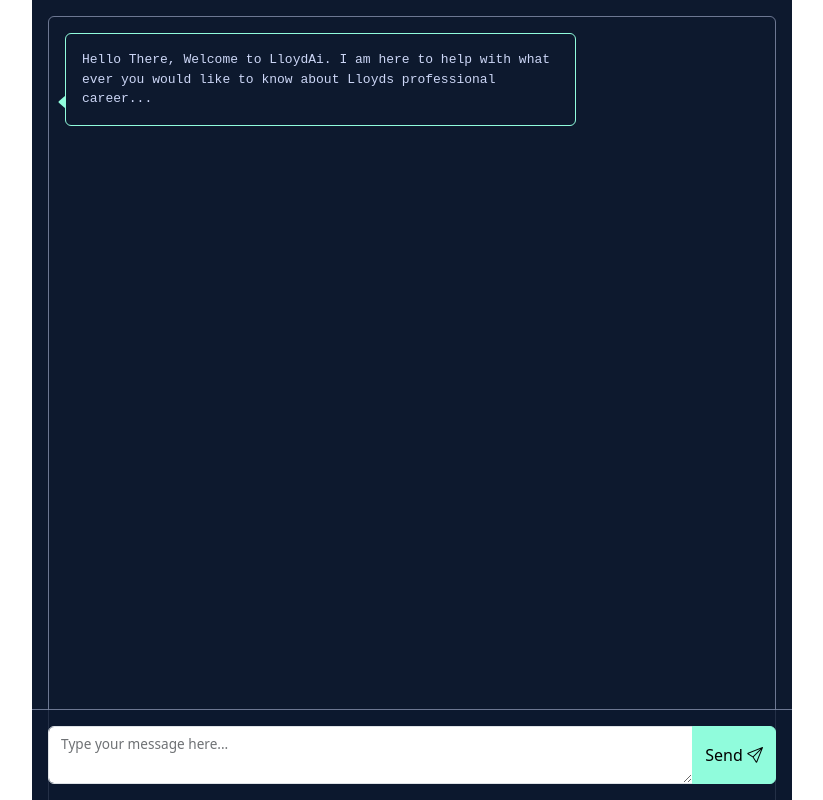
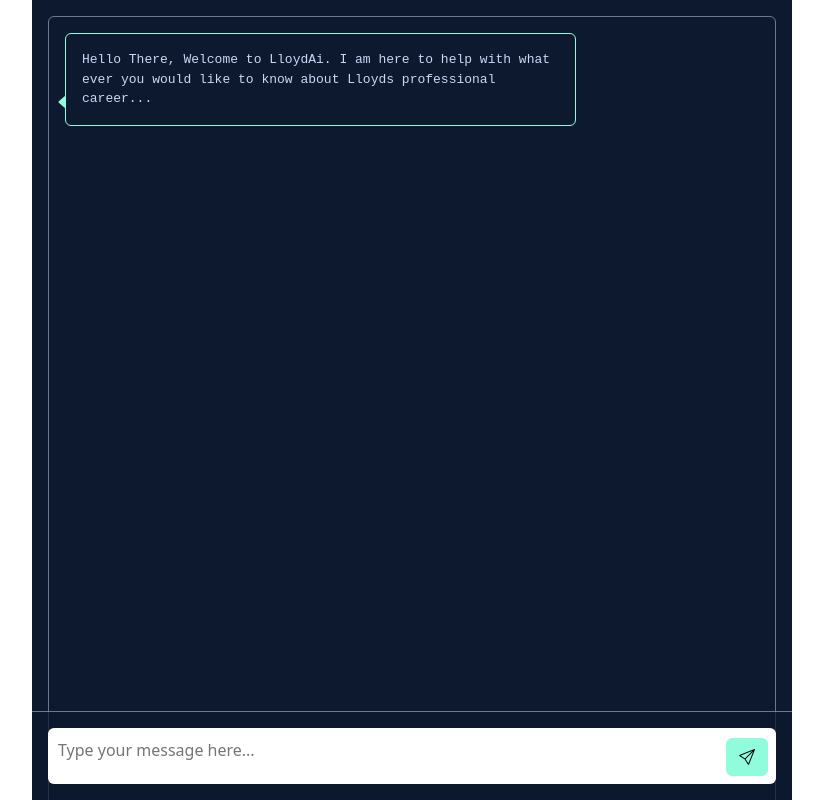
Before and after one commit to LloydTea/Lloyd-AI-Frontend, a React (Vite) app: page / in a window 1280 px wide. Shown: the whole page, without its empty margins (228-1051 px from the left). Built offline with nearby package versions, Linux system fonts and the light colour scheme; a web font is replaced by a local one.

Commit message:
Chatbot Optimization

```diff
--- a/src/Message.tsx
+++ b/src/Message.tsx
@@ -17,18 +17,28 @@
 
   const [sendersMessage, setSendersMessage] = React.useState<messageText>({ message: ''});
   const [childElements, setChildElements] = useState<JSX.Element[]>([]);
+  const [textareaHeight, setTextareaHeight] = useState('40px');
   const parentRef = useRef<HTMLDivElement>(null);
 
   function handleInputChange(event: React.ChangeEvent<HTMLTextAreaElement>) {
     setSendersMessage({ message: event.target.value });
+    const textarea = event.target;
+    textarea.style.height = '40px';
+    textarea.style.height = `${textarea.scrollHeight}px`;
   }
+
 
   function handleKeyPress(event:  React.KeyboardEvent<HTMLTextAreaElement>){
     if (event.key === 'Enter') {
+      event.preventDefault();
+        if (sendersMessage.message !== "") {
           setSendersMessage({ message: event.currentTarget.value });
           displayMesssage(sendersMessage.message, false);
           sendToAI(sendersMessage.message)
+        }
+
         setSendersMessage({ message: "" });
+        setTextareaHeight('40px');
     }
   }
   useEffect(() => {
@@ -45,8 +55,10 @@
         console.log(sendersMessage)
         displayMesssage(sendersMessage.message, false);
         setSendersMessage({ message: "" });
+        setTextareaHeight('40px');
     }
   }
+
   function sendToAI(message: string){
     const messageText: messageText = {
         message: message,
@@ -97,12 +109,14 @@
                             {childElements.map((childElement) => childElement)}
                         </div>
                         <div className="position-absolute bottom-0 w-100 bg-secondary bg-opacity-75">
-                            <InputGroup className="p-3 border-top border-light border-opacity-50">
-                                <FloatingLabel controlId="message" label="Type your message here...">
-                                    <Form.Control as="textarea"  name="message" value={sendersMessage.message} onChange={handleInputChange} onKeyDown={handleKeyPress}></Form.Control>
-                                </FloatingLabel>
-                                <Button variant="primary" onClick={buttonClicked}> Send <i className="bi bi-send"></i></Button>
-                            </InputGroup>
+                            <div className="p-3 border-top border-light border-opacity-50">
+                              <div className='d-flex p-2 bg-white rounded'>
+                                <textarea  className='text_input flex-fill border-0' placeholder='Type your message here...' rows={1} name="message" value={sendersMessage.message} style={{ height: textareaHeight }} onChange={handleInputChange} onKeyDown={handleKeyPress}></textarea>
+                                <div className='d-flex align-items-end'>
+                                  <Button variant="primary" onClick={buttonClicked}><i className="bi bi-send"></i></Button>
+                                </div>
+                              </div>
+                            </div>
                         </div>
                     </Col>
                 </Row>
--- a/src/index.css
+++ b/src/index.css
@@ -28,8 +28,15 @@
   min-height: 100%;
 }
 #chatmessages{
-  padding-bottom: 105px !important;
+  padding-bottom: 155px !important;
 }
 .chatbox{
   flex:1;
 }
+
+.text_input, .text_input:focus{
+  resize: none;
+  height: auto;
+  outline: none;
+  max-height: 150px;
+}
```
Lines whose indentation alone changed are shown as unchanged.
